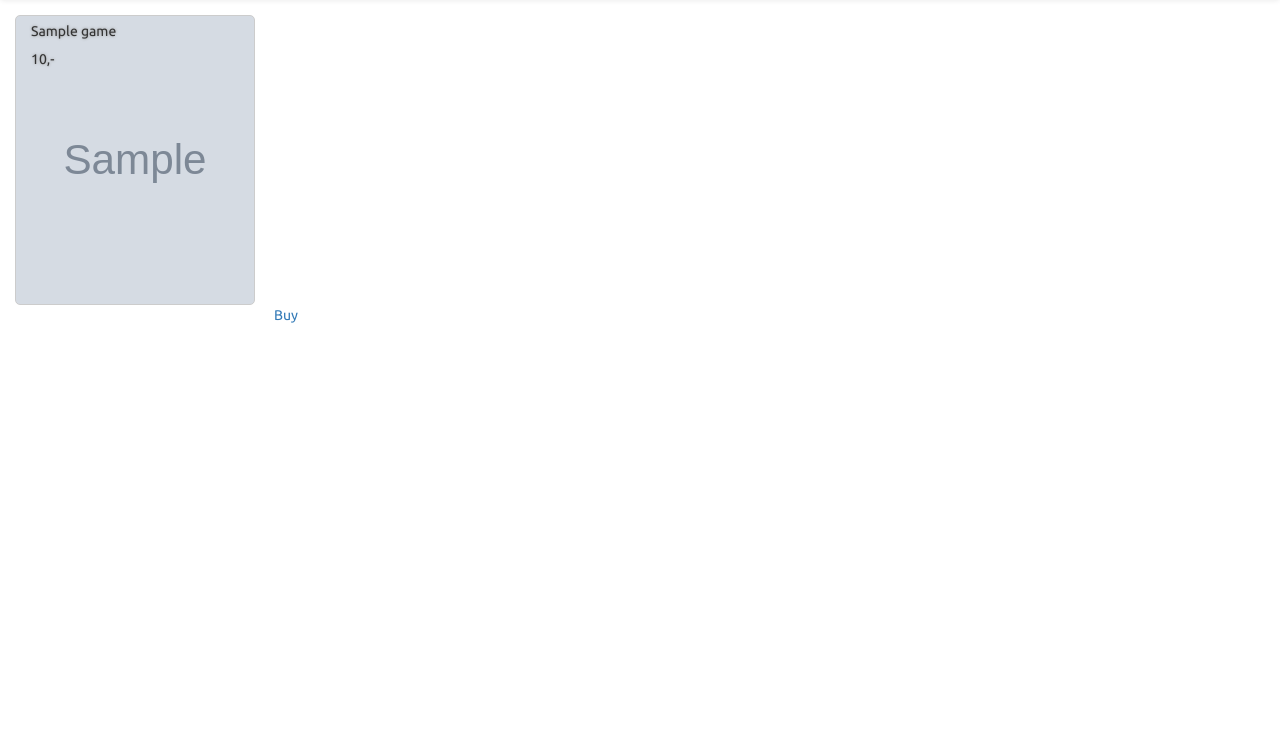
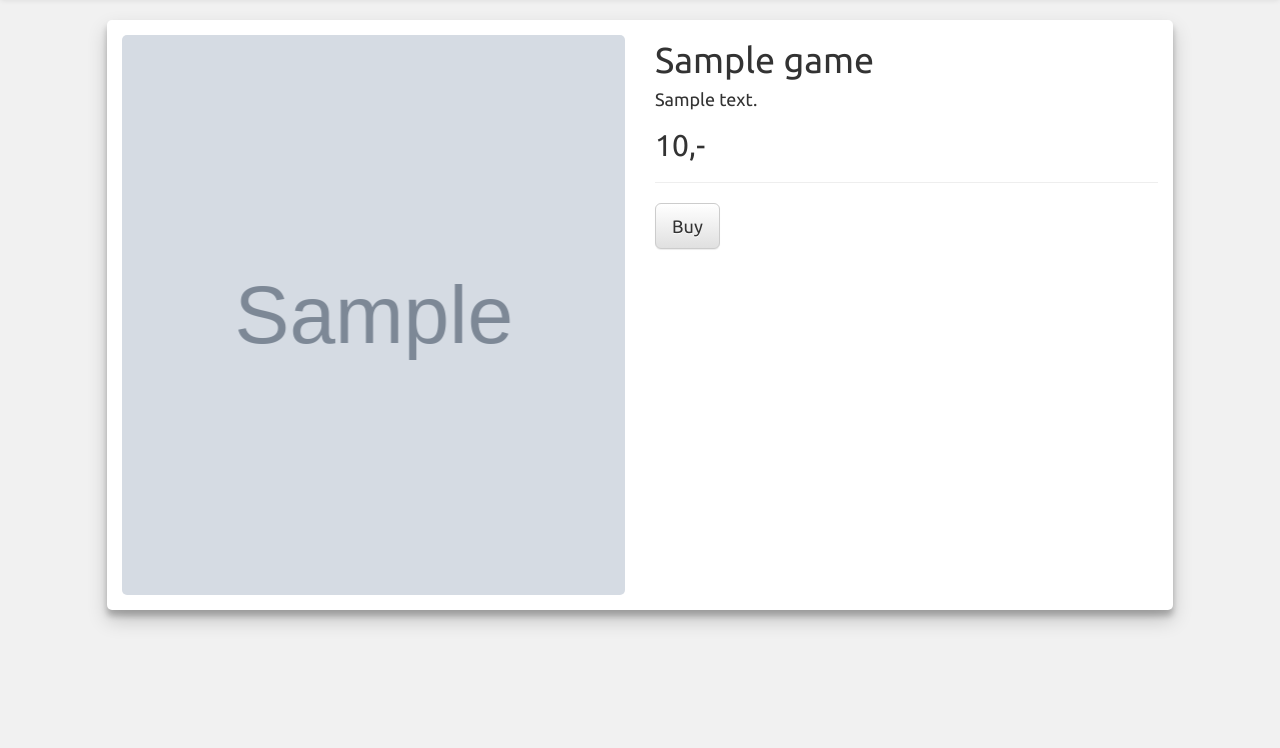
Before and after one commit to SimonMTS/UX-Webshop, a PHP site: page /UX-Webshop/games/view/1 in a window 1280 px wide. Shown: the part 52-800 px from the top of the page. Run offline with PHP 8.4, Linux system fonts and the light colour scheme; tables that the repository leaves empty or names only in its code hold one stand-in row (values such as "Sample post"); grey boxes marked "Sample" are stand-in pictures; some libraries are stand-ins or nearby versions.

Commit message:
reworked games/view / users/view changes

```diff
--- a/assets/css/site.css
+++ b/assets/css/site.css
@@ -282,3 +286,27 @@ div.user-list-item a.edit {
     right: 10px;
     bottom: 30px;
 }
+
+div.game-view {
+    background-color: #f1f1f1;
+    height: calc(100vh - 52px);
+    overflow: hidden;
+}
+
+div.game-view div.row div.col-md-offset-1{
+    background-color: white;
+    margin-top: 20px;
+    border-radius: 5px;
+    box-shadow: 0 10px 20px rgba(0,0,0,0.19), 0 6px 6px rgba(0,0,0,0.23);
+}
+
+div.game-view div.img {
+    margin: 15px 0;
+    height: 70vh;
+    width: 100%;
+    display: block;
+    background-size: cover;
+    background-position: center;
+    border-radius: 5px;
+    float: left;
+}
--- a/assets/js/script.js
+++ b/assets/js/script.js
@@ -1,3 +1,16 @@
 $( document ).ready(function() {
+    order_list_size();
+    $("div.order-list div").show();
+});
 
+$( window ).resize(function() {
+    order_list_size();
 });
+
+function order_list_size() {
+    $("div.order-list div").width( $("div.order-list").width() + (($("html").width() - $("div.users").width()) / 2) - 5 );
+    window.setTimeout(
+        '$("div.order-list div").width( $("div.order-list").width() + (($("html").width() - $("div.users").width()) / 2) - 5 );',
+        100
+    );
+}
--- a/controllers/users_controller.php
+++ b/controllers/users_controller.php
@@ -142,8 +142,8 @@
             }
         }
 
-        public static function edit() {
-            $id = Base::Sanitize( $var[3] );
+        public static function edit($var) {
+            $id = Base::Sanitize( $var[2] );
             $user = User::find($id);
 
             if ($user !== false && (($user->id == $_SESSION['user']['id'] && $user->password == Base::Hash_String( $_SESSION['user']['password'], $user->salt )) || ($_SESSION['user']['role'] == 777))) {
--- a/views/games/view.php
+++ b/views/games/view.php
@@ -1,9 +1,18 @@
-<div class="overview-item" style="background-image: url(<?=$GLOBALS['config']['base_url'].$game->cover ?>);">
-    <span><?=$game->name ?></span>
-    <span><?=$game->price ?>,-</span>
-    <?php if ( isset($_SESSION['user']['role']) && $_SESSION['user']['role'] == 777 ) : ?>
-        <a href="<?= $GLOBALS['config']['base_url'] ?>games/edit/<?=$game->id ?>" class="btn">edit</a>
-    <?php endif; ?>
+<div class="container-fluid game-view">
+	<div class="row">
+        <div class="col-md-10 col-md-offset-1">
+            <div class="row">
+                <div class="col-md-6">
+                	<div class="img" style="background-image: url(<?=$GLOBALS['config']['base_url'].$game->cover ?>);"></div>
+                </div>
+                <div class="col-md-6">
+                    <h1><?=$game->name ?></h1>
+                    <h4><?=$game->descr ?></h4>
+                    <h2><?=$game->price ?>,-</h2>
+                    <hr>
+                    <a class="btn btn-default btn-lg" href="<?= $GLOBALS['config']['base_url'] ?>payment/setup/<?=$game->id ?>">Buy</a>
+                </div>
+            </div>
+        </div>
+    </div>
 </div>
-
-<a href="<?= $GLOBALS['config']['base_url'] ?>payment/setup/<?=$game->id ?>">Buy</a>
--- a/views/users/view.php
+++ b/views/users/view.php
@@ -4,18 +4,20 @@
 			<div class="profile-picture" style="background-image: url(<?=$GLOBALS['config']['base_url'].$user->pic ?>);"></div>
 			<h3><?=$user->name ?></h3>
 			<?=User::Role($user->role) ?>
+			<a href="<?= $GLOBALS['config']['base_url'] ?>users/edit/<?=$user->id ?>" class="btn btn-default pull-right">edit</a>
 			<hr>
 			<label>Firstname: </label>Simon<br>
 			<label>Lastname: </label>Striekwold<br>
 			<label>Gender: </label>Male<br>
 			<label>Age: </label>18 y/o<br>
+			<label>Adress: </label>Teugenaarsstraat 86, oss<br>
 			<label>Registration date: </label>20/05/2017<br>
 			<hr>
 			<label>Number of purchases: </label><?= sizeof($orders) ?><br>
 
 		</div>
 		<div class="col-md-8 order-list">
-			<div>
+			<div style="display: none;">
 				<?php foreach ($orders as $order) : ?>
 					<div>
 						<a class="left" href="<?=$GLOBALS['config']['base_url'].'orders/view/'.$order['id'] ?>">
```
Also changed, not shown: other parts of assets/css/site.css (+16 -12 lines), views/users/view - backup.php (deleted, +0 -21 lines).
